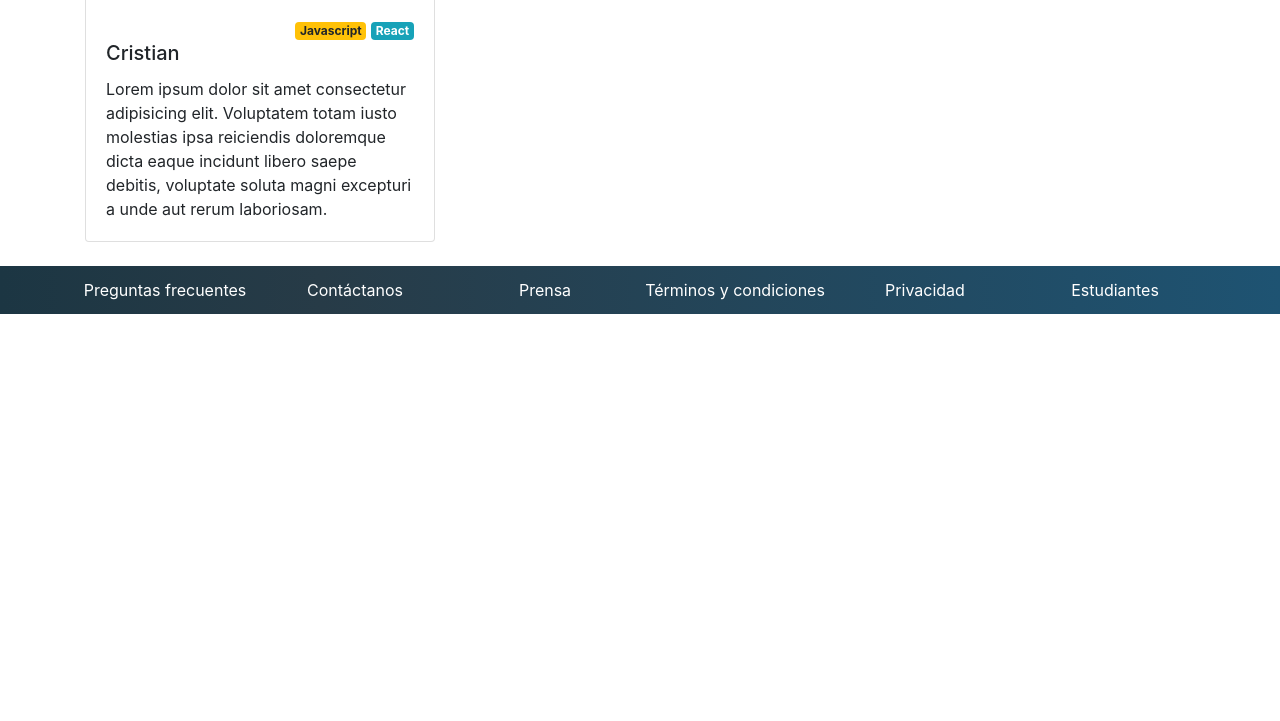
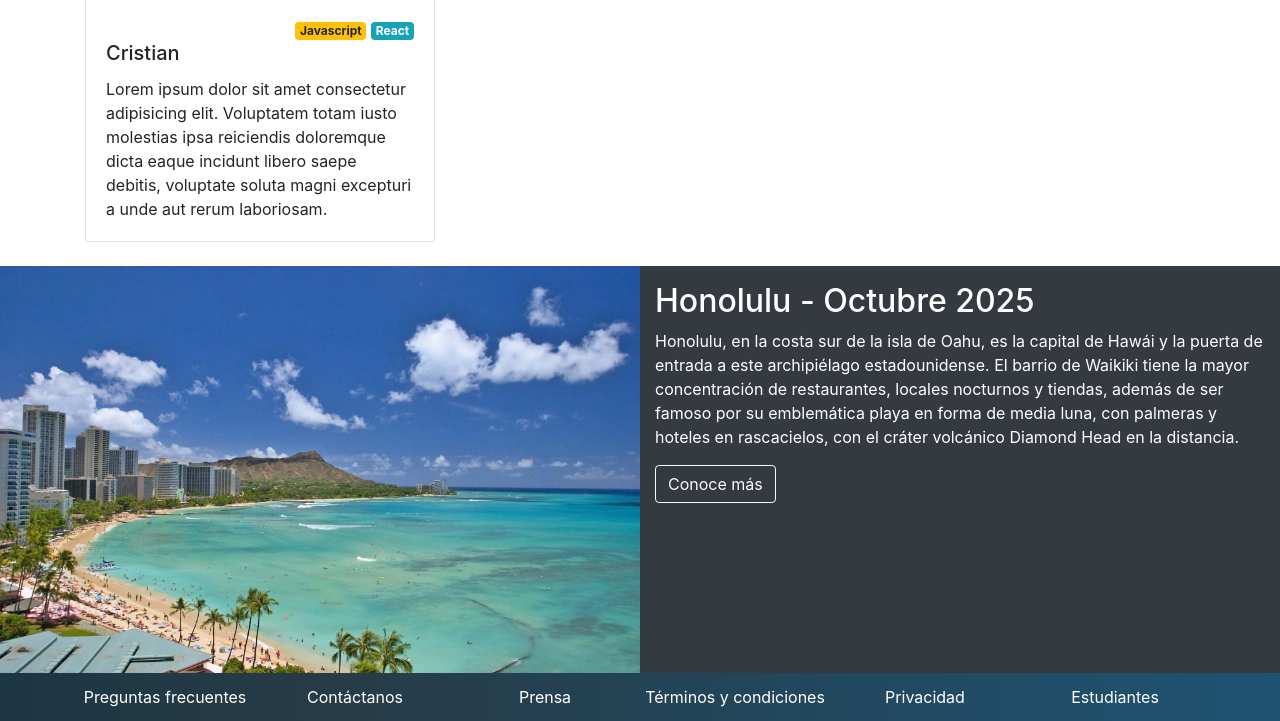
Before and after one commit to Dikarkik/practice-bootstrap, a plain HTML site: page index.html in a window 1280 px wide. Shown: the part 1656-2377 px from the top of the page. Before the commit the page ends 1970 px from the top, so only its background shows below. Drawn offline with nearby package versions, Linux system fonts and the light colour scheme.

Commit message:
container-fluid

```diff
--- a/index.css
+++ b/index.css
@@ -42,6 +42,15 @@
   height: 100%;
 }
 
+#place-time {
+  background-color: #343a40;
+  color: white;
+}
+
+#place-time img {
+  max-width: 100%;
+}
+
 #footer {
   background: linear-gradient(90deg, #1c3643 0, #273b47 25%, #1e5372);
 }
--- a/index.html
+++ b/index.html
@@ -220,6 +220,35 @@
     </section>
     <!-- /Speakers -->
 
+    <!-- Lugar y fecha -->
+    <section id="place-time">
+      <div class="container-fluid">
+        <div class="row">
+          <div class="col-12 col-lg-6 pl-0 pr-0">
+            <img src="assets/images/honolulu.jpg" alt="Honolulu" />
+          </div>
+          <div class="col-12 col-lg-6 py-3">
+            <h2>Honolulu - Octubre 2025</h2>
+            <p>
+              Honolulu, en la costa sur de la isla de Oahu, es la capital de
+              Hawái y la puerta de entrada a este archipiélago estadounidense.
+              El barrio de Waikiki tiene la mayor concentración de restaurantes,
+              locales nocturnos y tiendas, además de ser famoso por su
+              emblemática playa en forma de media luna, con palmeras y hoteles
+              en rascacielos, con el cráter volcánico Diamond Head en la
+              distancia.
+            </p>
+            <a
+              href="https://es.wikipedia.org/wiki/Honolulu"
+              class="btn btn-outline-light"
+              >Conoce más</a
+            >
+          </div>
+        </div>
+      </div>
+    </section>
+    <!-- /Lugat y fecha -->
+
     <!-- Footer -->
     <footer id="footer" class="py-3 py-md-2">
       <div class="container">
```
Also changed, not shown: assets/images/honolulu.jpg (added).
